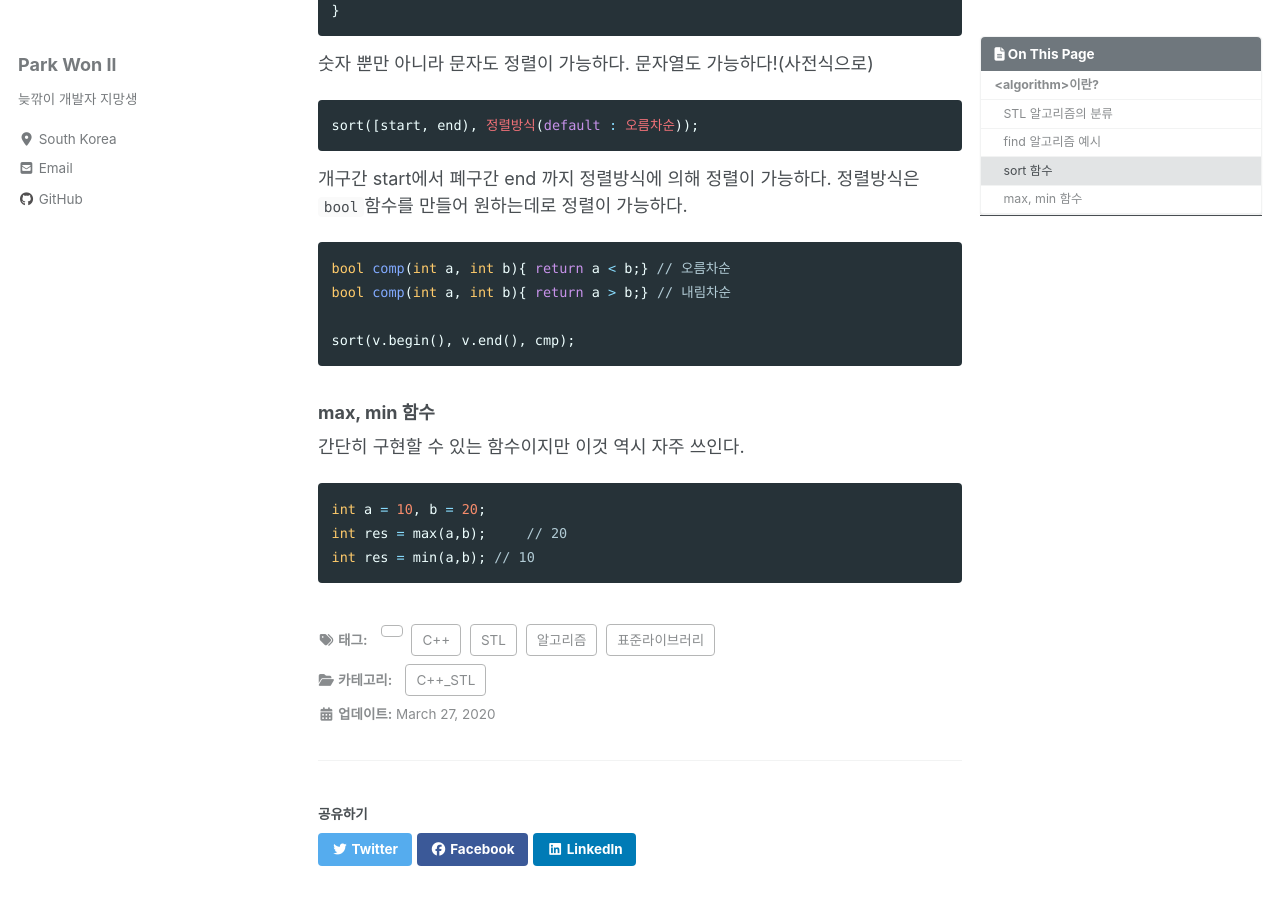
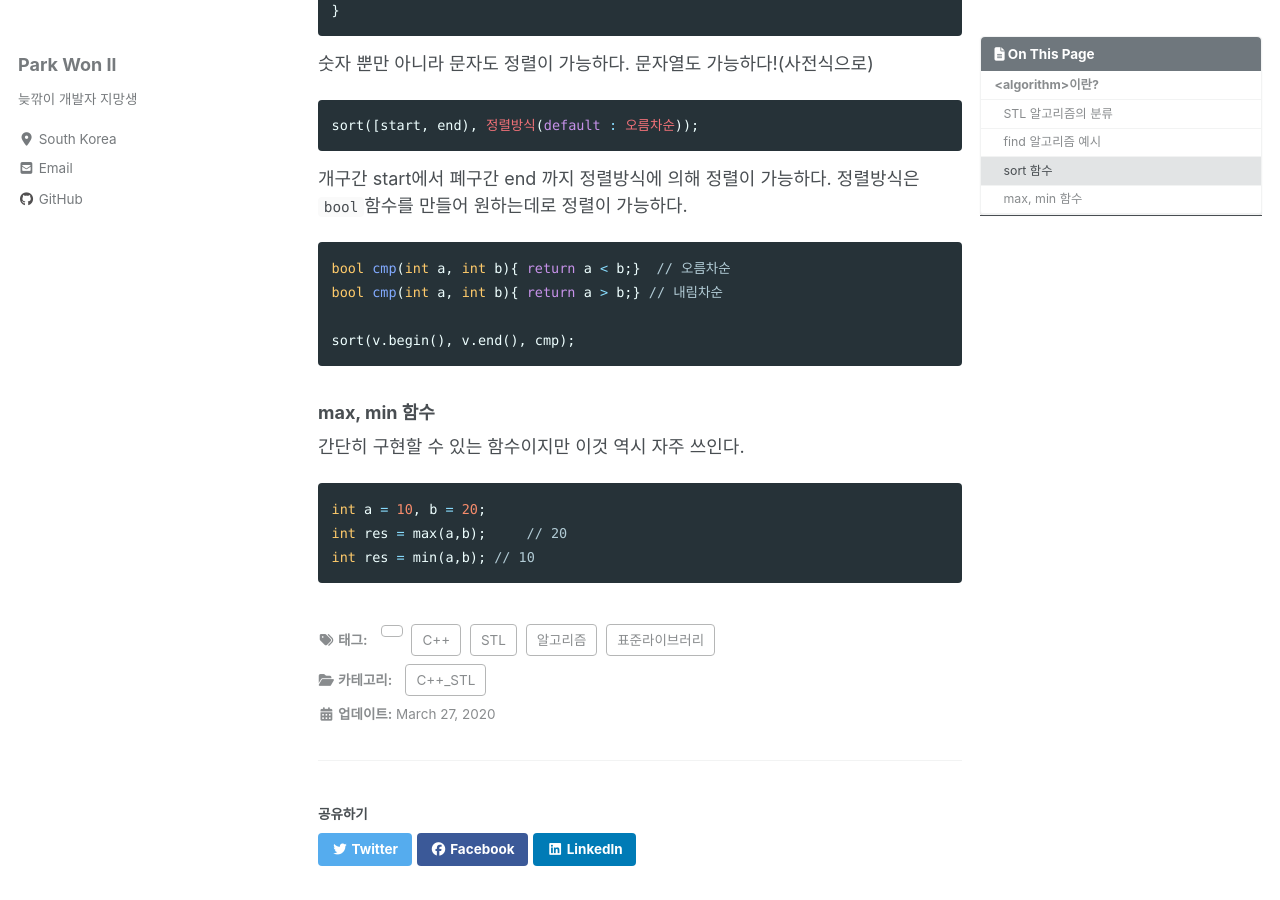
Before and after one commit to WONILLISM/wonillism.github.io, a Jekyll site: the page built from _posts/2019-09-03-cppSTL-algorithm.md, in a window 1280 px wide and 900 px high, scrolled down 2834 px. Built offline with Jekyll 4.4.1, drawn with Linux system fonts in a browser that asks for light colours; cached includes are drawn as plain includes; nearby versions of some CDN libraries; comment, search, counter and statistics services are not loaded.

Commit message:
typo error

````diff
--- a/_posts/2019-09-03-cppSTL-algorithm.md
+++ b/_posts/2019-09-03-cppSTL-algorithm.md
@@ -125,8 +125,8 @@ sort([start, end), 정렬방식(default : 오름차순));
 개구간 start에서 폐구간 end 까지 정렬방식에 의해 정렬이 가능하다.  정렬방식은 `bool`함수를 만들어 원하는데로 정렬이 가능하다.
 
 ```cpp
-bool comp(int a, int b){ return a < b;}	// 오름차순
-bool comp(int a, int b){ return a > b;} // 내림차순
+bool cmp(int a, int b){ return a < b;}	// 오름차순
+bool cmp(int a, int b){ return a > b;} // 내림차순
 
 sort(v.begin(), v.end(), cmp);
 ```
````
